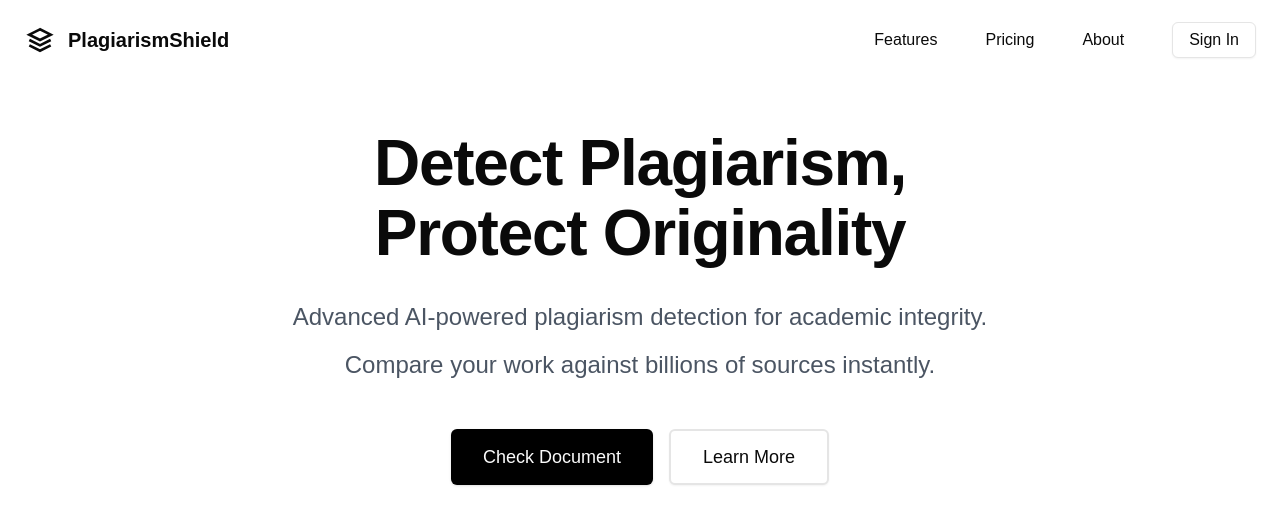
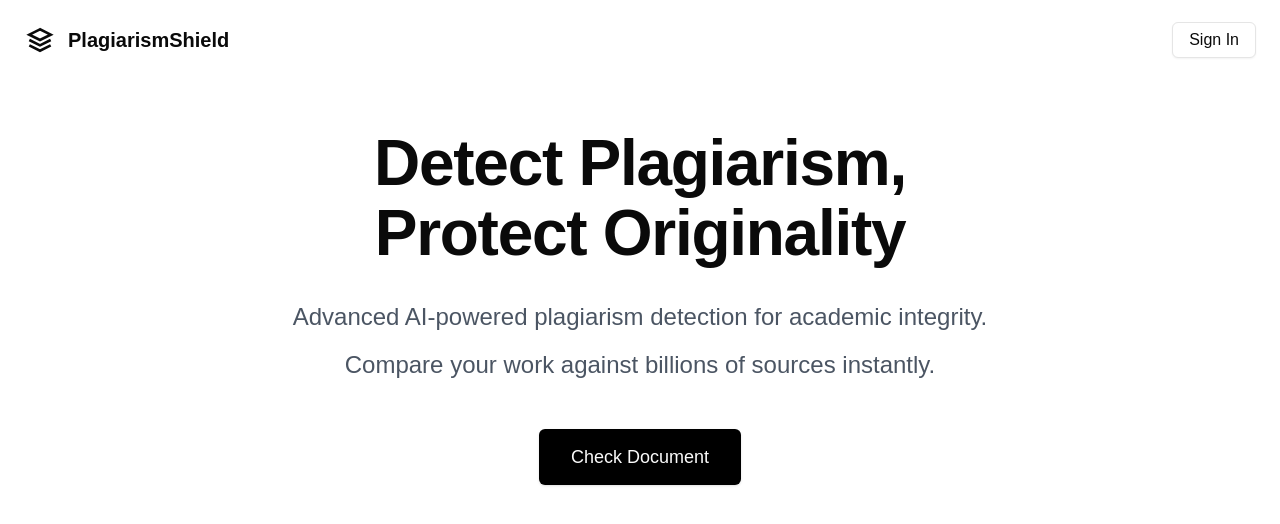
Before and after one commit to Aditya-Chandrn/plagiarism-detection, a Next.js app in the folder frontend/: page / in a window 1280 px wide. Shown: the top 524 px of the page. Built offline with nearby package versions, Linux system fonts and the light colour scheme.

Commit message:
frontend button linked

```diff
--- a/frontend/app/page.js
+++ b/frontend/app/page.js
@@ -1,12 +1,13 @@
 import { Button } from "@/components/ui/button";
 import Navbar from "@/components/Navbar";
+import Link from "next/link"
 
 export default function LandingPage() {
   return (
     <div className="min-h-screen bg-white">
       <Navbar />
 
-      {/* Hero Section */}
+      {/* Hero Section */ }
       <main className="pt-32 pb-20">
         <div className="container mx-auto px-6">
           <div className="max-w-[800px] mx-auto text-center">
@@ -24,19 +25,19 @@ export default function LandingPage() {
               </p>
             </div>
             <div className="flex items-center justify-center space-x-4">
-              <Button
+              <Button asChild
                 size="lg"
                 className="h-14 px-8 text-lg bg-black hover:bg-black/90 rounded-md"
               >
-                Check Document
+                <Link href="/reports">Check Document</Link>
               </Button>
-              <Button
+              {/* <Button
                 variant="outline"
                 size="lg"
                 className="h-14 px-8 text-lg border-2 rounded-md"
               >
                 Learn More
-              </Button>
+              </Button> */}
             </div>
           </div>
         </div>
--- a/frontend/components/Navbar.jsx
+++ b/frontend/components/Navbar.jsx
@@ -22,18 +22,18 @@ const Navbar = () => {
           </Link>
 
           <nav className="flex items-center space-x-12">
-            <Link href="/" className="text-base hover:text-gray-600">
+            {/* <Link href="/" className="text-base hover:text-gray-600">
               Features
             </Link>
             <Link href="/" className="text-base hover:text-gray-600">
               Pricing
-            </Link>
-            <Link href="/" className="text-base hover:text-gray-600">
+            </Link> */}
+            {/* <Link href="/" className="text-base hover:text-gray-600">
               About
-            </Link>
+            </Link> */}
             <Link href="/login" className="text-base hover:text-gray-600">
-              <Button variant="outline" className="text-base font-normal">
-                Sign In
+              <Button variant="outline" className="text-base font-normal" asChild>
+                <Link href="/login">Sign In</Link>
               </Button>
             </Link>
           </nav>
```
